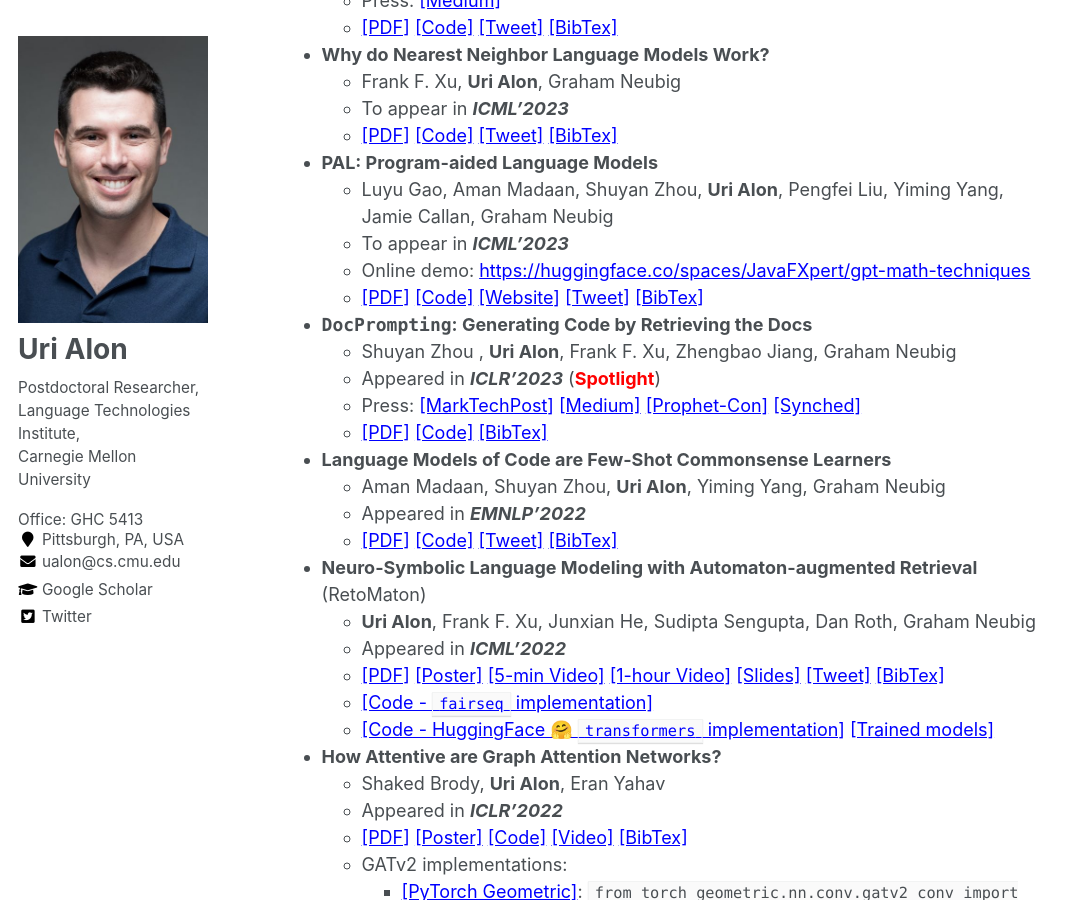
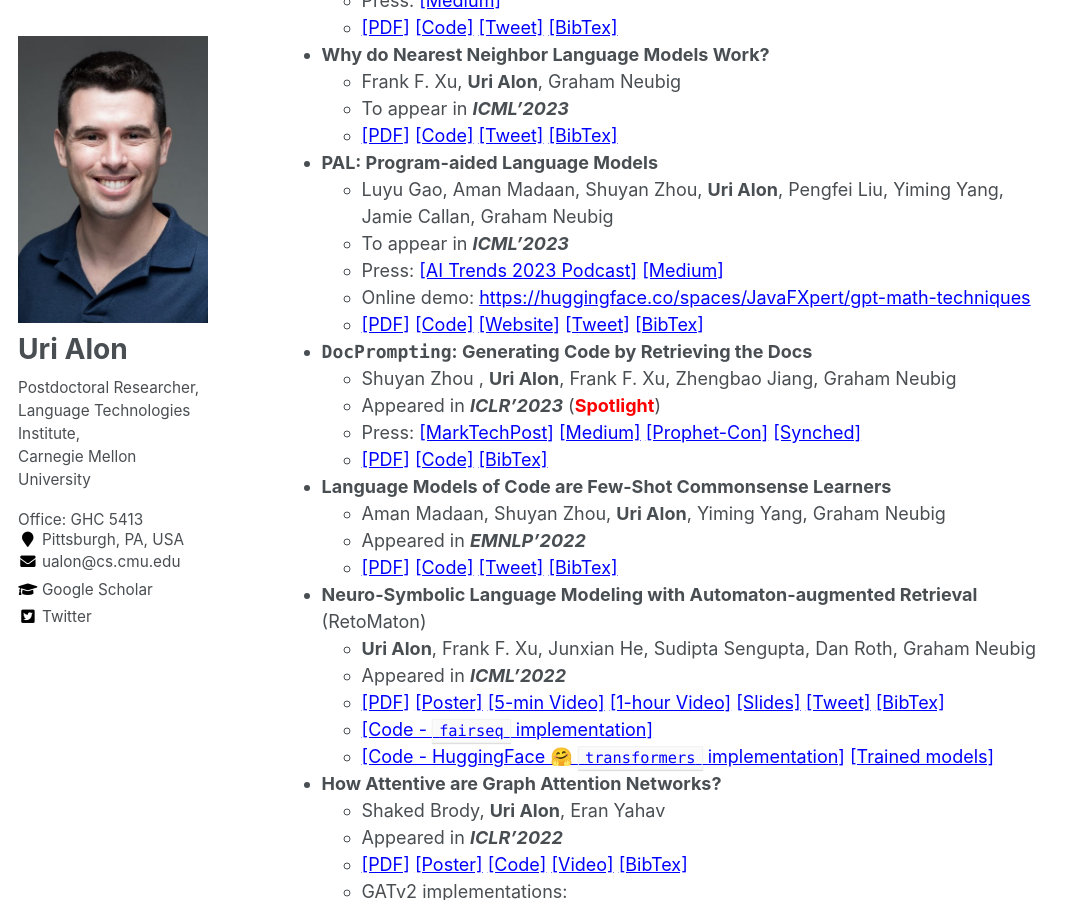
Before and after one commit to urialon/urialon.github.io, a Jekyll site: the page built from _pages/about.md, in a window 1280 px wide and 900 px high, scrolled down 2641 px. Shown: the whole window, without its empty margins (0-1080 px from the left). Built offline with Jekyll 4.4.1, drawn with Linux system fonts in a browser that asks for light colours.

Commit message:
PAL press

```diff
--- a/_pages/about.md
+++ b/_pages/about.md
@@ -132,6 +132,7 @@ I am happily married to Lee and father of Gur 🙂
 * **PAL: Program-aided Language Models**{:id="pal"}
     * Luyu Gao, Aman Madaan, Shuyan Zhou, **Uri Alon**, Pengfei Liu, Yiming Yang, Jamie Callan, Graham Neubig
     * To appear in **_ICML'2023_**
+    * Press: [[AI Trends 2023 Podcast]](https://twimlai.com/podcast/twimlai/ai-trends-2023-natural-language-proc-chatgpt-gpt-4-and-cutting-edge-research/){:target="_blank"} [[Medium]](https://cobusgreyling.medium.com/pal-program-aided-large-language-models-30db3e59f796){:target="_blank"}
     * Online demo: [https://huggingface.co/spaces/JavaFXpert/gpt-math-techniques](https://huggingface.co/spaces/JavaFXpert/gpt-math-techniques){:target="_blank"}
     * [[PDF]](https://arxiv.org/pdf/2211.10435.pdf){:target="_blank"}
     [[Code]](https://github.com/reasoning-machines/pal/){:target="_blank"} [[Website]](http://reasonwithpal.com/){:target="_blank"} [[Tweet]](https://twitter.com/urialon1/status/1594714720468144129?s=20&t=vbFfTseYXTRMbKtftRLjPA){:target="_blank"} [[BibTex]](https://pastebin.com/raw/76dwPn3V){:target="_blank"}
```
